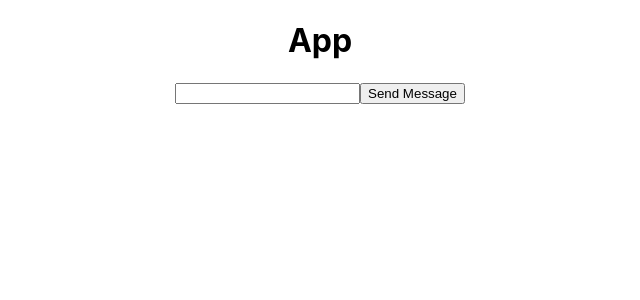
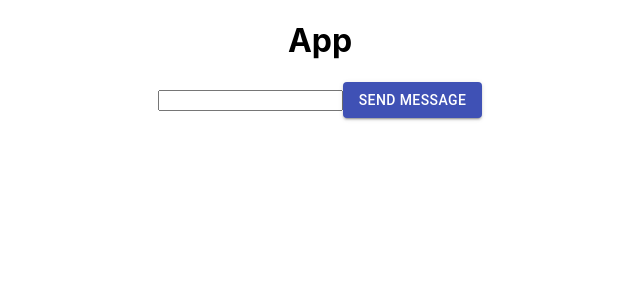
Before and after one commit to deepakkum21/Socket.io, a React (Create React App) app in the folder facebook-messenger-clone/: page / in a window 1280 px wide. Shown: the top 300 px of the page, without its empty margins (320-960 px from the left). Built offline with nearby package versions, Linux system fonts and the light colour scheme.

Commit message:
using matrial ui

```diff
--- a/facebook-messenger-clone/package.json
+++ b/facebook-messenger-clone/package.json
@@ -3,6 +3,7 @@
   "version": "0.1.0",
   "private": true,
   "dependencies": {
+    "@material-ui/core": "^4.11.0",
     "@testing-library/jest-dom": "^4.2.4",
     "@testing-library/react": "^9.5.0",
     "@testing-library/user-event": "^7.2.1",
--- a/facebook-messenger-clone/src/App.js
+++ b/facebook-messenger-clone/src/App.js
@@ -1,4 +1,5 @@
 import React, { useState } from 'react';
+import Button from '@material-ui/core/Button';
 import './App.css';
 
 function App() {
@@ -23,7 +24,7 @@
       <h1>App</h1>
       <form>
         <input value={input} onChange={event => setInput(event.target.value)} />
-        <button type='submit' onClick={sendMessages}>Send Message</button>
+        <Button variant="contained" color="primary" type='submit' onClick={sendMessages}>Send Message</Button>
       </form>
       {messages.map((message, index) =>
         <p key={index}>{message}</p>
```
Also changed, not shown: 1 other file (tests, documents, lock files or other folders).
